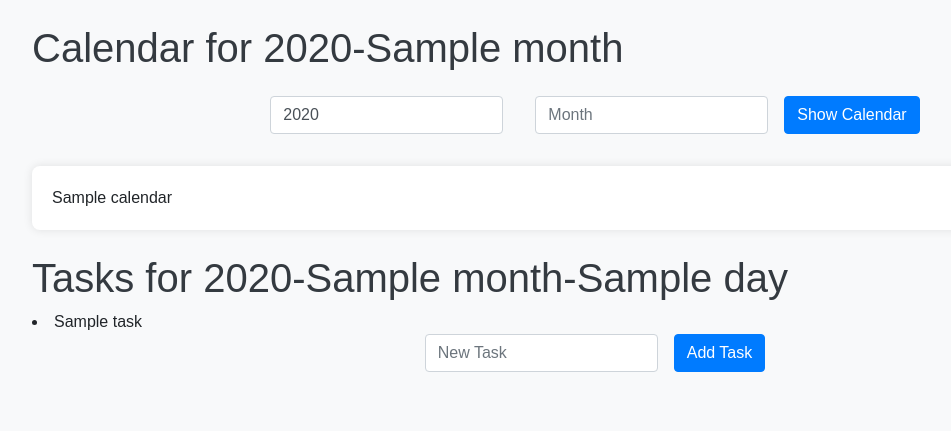
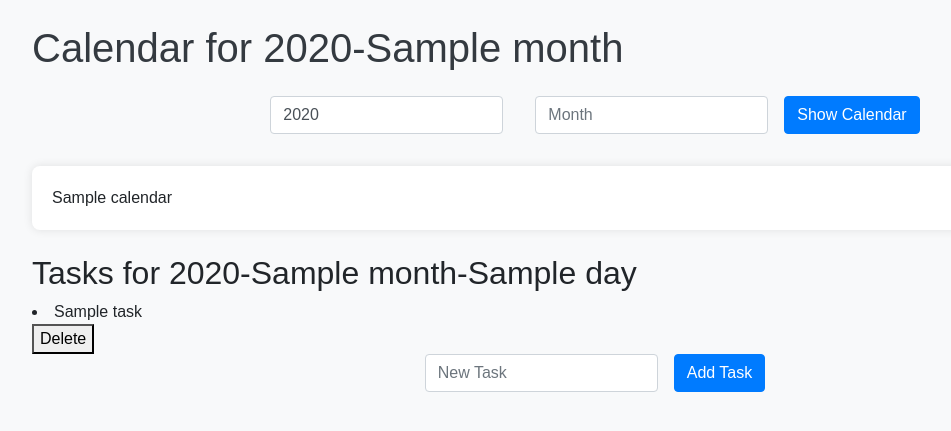
Before and after one commit to rossmcmahan/Calendar, a Flask app: template calendar_app/templates/calendar.html in a window 1280 px wide. Shown: the top 431 px of the page, without its empty margins (53-1004 px from the left). Run offline with Flask 3, Linux system fonts and the light colour scheme; the template is opened without the code that fills it: most values are stand-ins (such as "Sample title", 1, 10 or a date in 2020); some libraries are stand-ins or nearby versions.

Commit message:
calendar trying to delete tasks

```diff
--- a/calendar_app/app.py
+++ b/calendar_app/app.py
@@ -24,6 +24,12 @@ def index():
 			if task_date not in tasks:
 				tasks[task_date] = []
 			tasks[task_date].append(task)
+		elif 'delete_task' in request.form:
+			task_to_delete = request.form.get('delete_task')
+			if task_date in tasks:
+				tasks[task_date].remove(task_to_delete)
+				if not tasks[task_date]:
+					del tasks[task_date]
 
 	cal = calendar.HTMLCalendar(calendar.SUNDAY)
 	month_calendar = cal.formatmonth(year, month)
--- a/calendar_app/static/css/styles.css
+++ b/calendar_app/static/css/styles.css
@@ -38,3 +38,7 @@ th {
 .selected-day {
   background-color: yellow;
 }
+
+.btn-sm {
+  margin-left: 10px;
+}
--- a/calendar_app/templates/calendar.html
+++ b/calendar_app/templates/calendar.html
@@ -30,12 +30,18 @@
       <div class="calendar">
         {{ calendar|safe }}
       </div>
-    </div>
-    <div class="container">
-      <h1 class="mt-4">Tasks for {{ year }}-{{ month }}-{{ day }}</h1>
+
+      <h2 class="mt-4">Tasks for {{ year }}-{{ month }}-{{ day }}</h2>
       <u1 id="task-list">
         {% for task in tasks %}
-          <li>{{ task }}</li>
+          <li>{{ task }}
+            <form method="POST" style="display-inline;">
+              <input type="hidden" name="year" value="{{ year }}">
+              <input type="hidden" name="month" value="{{ month }}">
+              <input type="hidden" name="day" value="{{ day }}">
+              <button type="submit" calss="btn btn-danger btn-sm">Delete</button>
+            </form>
+          </li>
         {% endfor %}
       </u1>
       <form id="task-form" method="POST" class="form-inline">
@@ -46,7 +52,7 @@
           <input type="text" class="form-control" id="task" name="task" placeholder="New Task">
         </div>
         <button type="submit" class="btn btn-primary mb-2">Add Task</button>
-        </form>
+      </form>
     </div>
     <script src="https://code.jquery.com/jquery-3.5.1.slim.min.js"></script>
     <script src="https://cdn.jsdelivr.net/npm/@popperjs/core@2.5.2/dist/umd/popper.min.js"></script>
```
